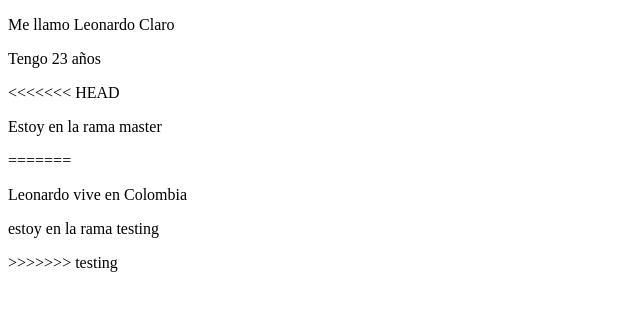
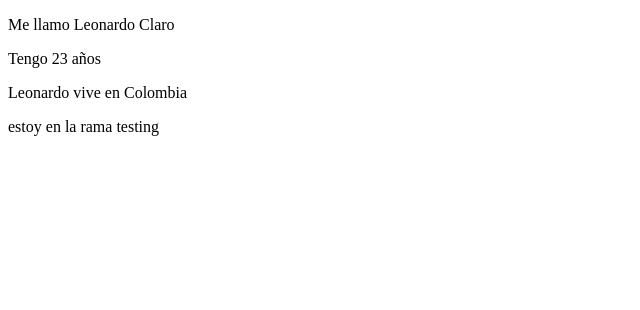
Before and after one commit to NagiDID/Commit-test-2, a plain HTML site: page index.html in a window 1280 px wide. Shown: the whole page, without its empty margins (0-640 px from the left). Drawn offline with Linux system fonts and the light colour scheme.

Commit message:
Accepted incoming changes

```diff
--- a/index.html
+++ b/index.html
@@ -8,11 +8,7 @@
 <body>
     <p>Me llamo Leonardo Claro</p>
     <p id="edad">Tengo 23 años</p>
-<<<<<<< HEAD
-    <p>Estoy en la rama master</p>
-=======
     <p>Leonardo vive en Colombia</p>
     <p>estoy en la rama testing</p>
->>>>>>> testing
 </body>
 </html>
```
